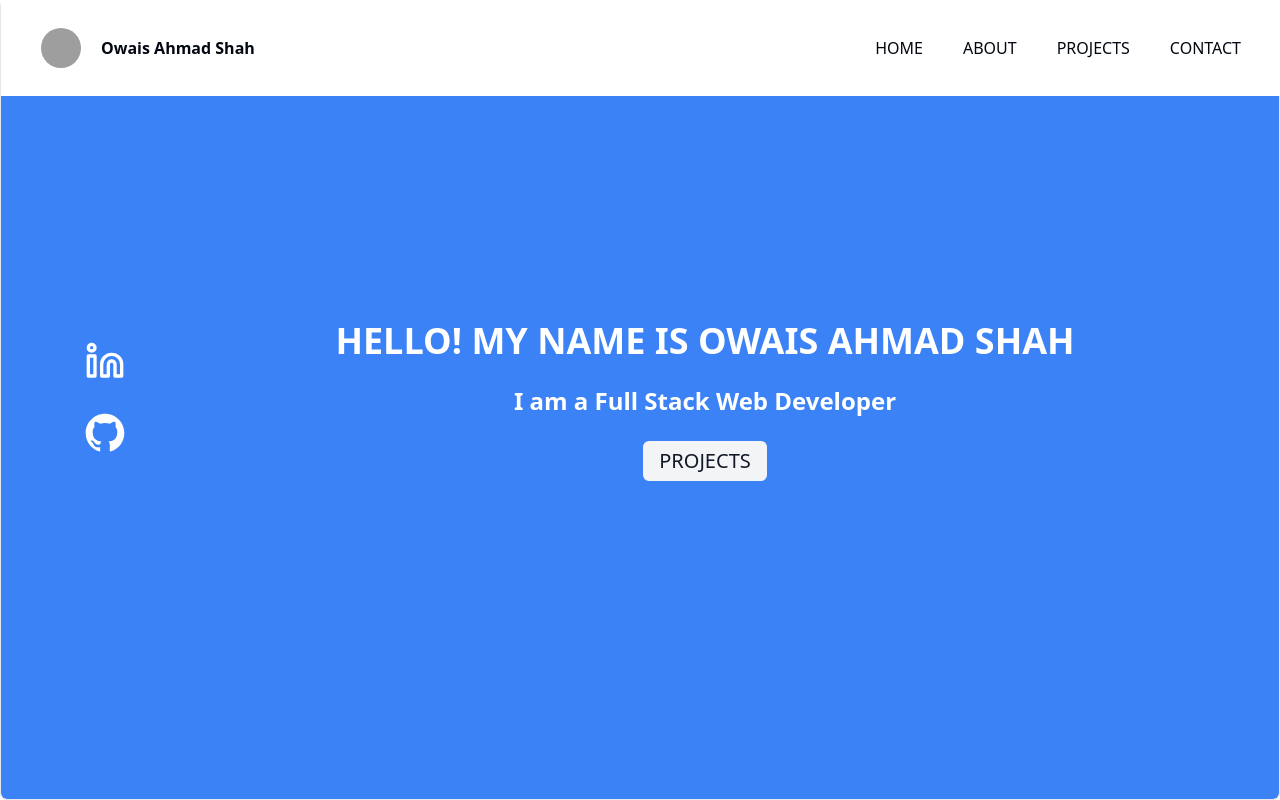
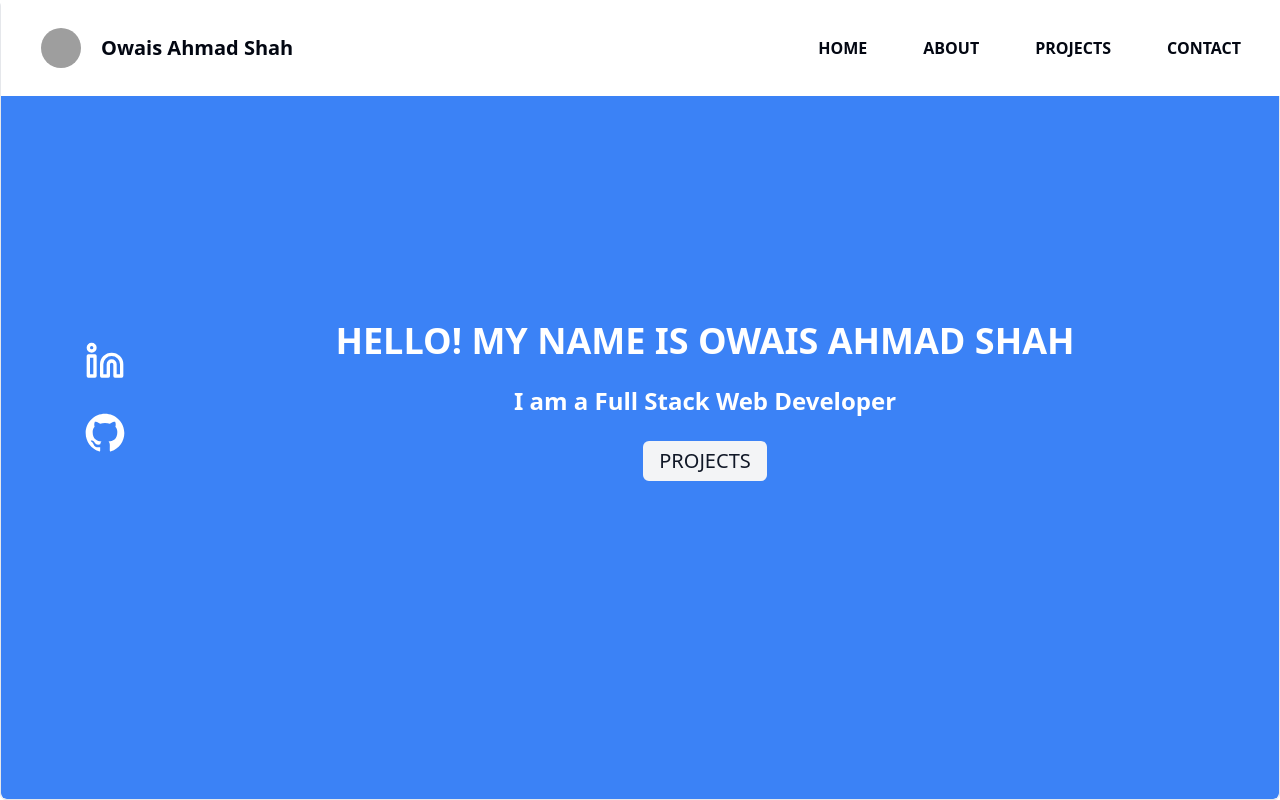
Before and after one commit to owaisahmadshah/portfolio-website, a React (Vite) app: page / in a window 1280 px wide. Built offline with nearby package versions, Linux system fonts and the light colour scheme; grey boxes are pictures that could not be loaded.

Commit message:
Modified navbar

```diff
--- a/src/components/Navbar.tsx
+++ b/src/components/Navbar.tsx
@@ -12,9 +12,9 @@ const Navbar: React.FC<NavbarProps> = () => {
                         <AvatarFallback>Owais</AvatarFallback>
                     </Avatar>
                 </a>
-                <a href="#home" className='text-l font-bold'>Owais Ahmad Shah</a>
+                <a href="#home" className='text-xl font-bold'>Owais Ahmad Shah</a>
             </div>
-            <ul className='flex justify-center items-center gap-10'>
+            <ul className='flex justify-center items-center gap-14 text-base font-semibold'>
                 <li>
                     <a href="#home" className='hover-nav-items'>
                         HOME
```
